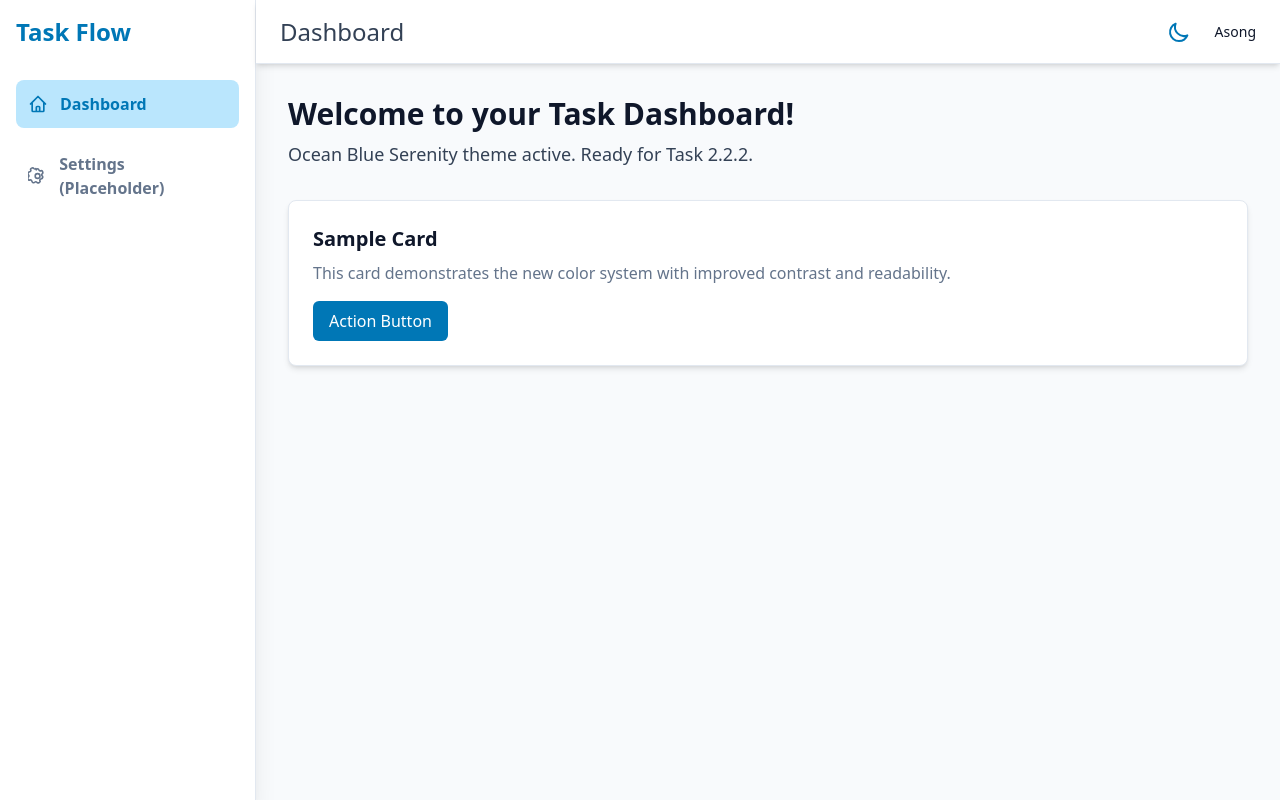
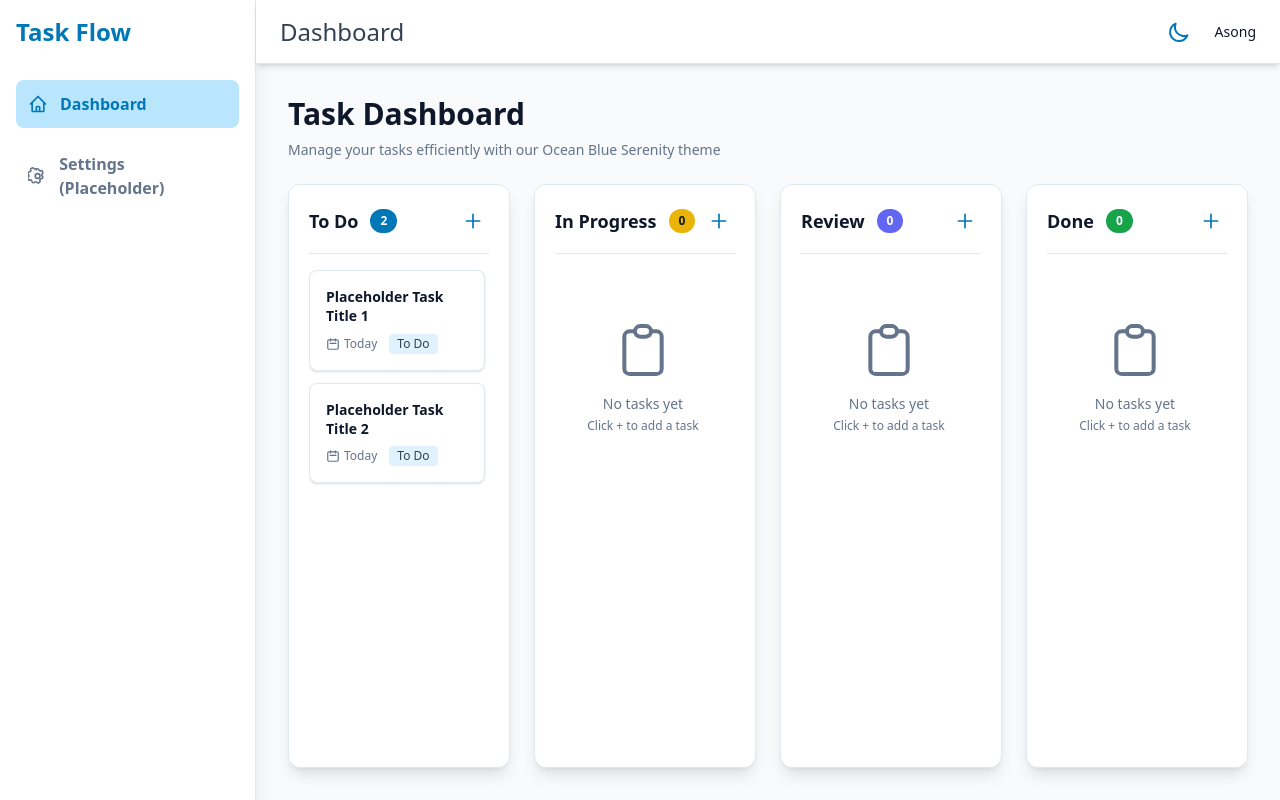
Before and after one commit to CourageAyim/task-manager-app, a Vue app in the folder client/: page /dashboard in a window 1280 px wide. Built offline with nearby package versions, Linux system fonts and the light colour scheme.

Commit message:
feat(kanban): Implement responsive TaskList and TaskColumn components

```diff
--- a/client/src/components/AppLayout.vue
+++ b/client/src/components/AppLayout.vue
@@ -96,6 +96,8 @@ const toggleDark = () => {
   isDark.value = !isDark.value;
   document.documentElement.classList.toggle('dark');
   localStorage.setItem('theme', isDark.value ? 'dark' : 'light');
+  // Trigger a custom event to notify other components
+  window.dispatchEvent(new CustomEvent('theme-changed', { detail: { isDark: isDark.value } }));
 };
 
 onMounted(() => {
--- /dev/null
+++ b/client/src/components/TaskColumn.vue
@@ -0,0 +1,178 @@
+<template>
+  <div class="flex flex-col rounded-xl p-5 shadow-lg transition-all duration-300 h-full"
+       :class="[isDark ? 'bg-bg-dark-elevated border border-border-dark' : 'bg-bg-light-elevated border border-border-light']">
+
+    <!-- Column Header -->
+    <header class="flex justify-between items-center pb-4 mb-4 border-b transition-colors duration-300"
+            :class="[isDark ? 'border-border-dark' : 'border-border-light']">
+      <div class="flex items-center gap-3">
+        <h3 class="text-lg font-bold transition-colors duration-300"
+            :class="[isDark ? 'text-text-dark-primary' : 'text-text-light-primary']">
+          {{ title }}
+        </h3>
+        <span class="px-2.5 py-1 rounded-full text-xs font-bold transition-colors duration-300"
+              :class="statusClasses">
+          {{ taskCount }}
+        </span>
+      </div>
+
+      <button @click="addTask"
+              class="p-1.5 rounded-lg transition-all duration-200 hover:scale-110"
+              :class="[isDark ? 'text-accent-primary hover:bg-bg-dark-base' : 'text-accent-dark-primary hover:bg-bg-light-hover']">
+        <svg class="w-5 h-5" fill="none" stroke="currentColor" viewBox="0 0 24 24" xmlns="http://www.w3.org/2000/svg">
+          <path stroke-linecap="round" stroke-linejoin="round" stroke-width="2" d="M12 4v16m8-8H4"></path>
+        </svg>
+      </button>
+    </header>
+
+    <!-- Task Cards Container -->
+    <div class="flex-grow overflow-y-auto space-y-3 pr-1">
+      <div v-for="i in taskCount"
+           :key="i"
+           class="group p-4 rounded-lg shadow transition-all duration-200 cursor-pointer border"
+           :class="[
+             isDark
+               ? 'bg-bg-dark-base border-border-dark hover:border-accent-primary hover:shadow-lg hover:shadow-accent-primary/10'
+               : 'bg-white border-border-light hover:border-accent-dark-primary hover:shadow-lg hover:shadow-accent-dark-primary/10'
+           ]">
+
+        <!-- Task Title -->
+        <div class="flex items-start justify-between gap-2 mb-2">
+          <p class="font-semibold text-sm leading-snug transition-colors duration-300"
+             :class="[isDark ? 'text-text-dark-primary' : 'text-text-light-primary']">
+            Placeholder Task Title {{ i }}
+          </p>
+          <button class="opacity-0 group-hover:opacity-100 transition-opacity duration-200 hover:text-error"
+                  :class="[isDark ? 'text-text-dark-tertiary' : 'text-text-light-tertiary']">
+            <svg class="w-4 h-4" fill="none" stroke="currentColor" viewBox="0 0 24 24">
+              <path stroke-linecap="round" stroke-linejoin="round" stroke-width="2" d="M6 18L18 6M6 6l12 12"></path>
+            </svg>
+          </button>
+        </div>
+
+        <!-- Task Meta Info -->
+        <div class="flex items-center gap-3 text-xs">
+          <span class="flex items-center gap-1 transition-colors duration-300"
+                :class="[isDark ? 'text-text-dark-tertiary' : 'text-text-light-tertiary']">
+            <svg class="w-3.5 h-3.5" fill="none" stroke="currentColor" viewBox="0 0 24 24">
+              <path stroke-linecap="round" stroke-linejoin="round" stroke-width="2" d="M8 7V3m8 4V3m-9 8h10M5 21h14a2 2 0 002-2V7a2 2 0 00-2-2H5a2 2 0 00-2 2v12a2 2 0 002 2z"></path>
+            </svg>
+            Today
+          </span>
+          <span class="px-2 py-0.5 rounded text-xs font-medium"
+                :class="statusBadgeClasses">
+            {{ statusLabel }}
+          </span>
+        </div>
+      </div>
+
+      <!-- Empty State -->
+      <div v-if="taskCount === 0"
+           class="flex flex-col items-center justify-center py-12 px-4 text-center">
+        <svg class="w-16 h-16 mb-3 transition-colors duration-300"
+             :class="[isDark ? 'text-text-dark-tertiary' : 'text-text-light-tertiary']"
+             fill="none" stroke="currentColor" viewBox="0 0 24 24">
+          <path stroke-linecap="round" stroke-linejoin="round" stroke-width="1.5" d="M9 5H7a2 2 0 00-2 2v12a2 2 0 002 2h10a2 2 0 002-2V7a2 2 0 00-2-2h-2M9 5a2 2 0 002 2h2a2 2 0 002-2M9 5a2 2 0 012-2h2a2 2 0 012 2"></path>
+        </svg>
+        <p class="text-sm font-medium transition-colors duration-300"
+           :class="[isDark ? 'text-text-dark-tertiary' : 'text-text-light-tertiary']">
+          No tasks yet
+        </p>
+        <p class="text-xs mt-1 transition-colors duration-300"
+           :class="[isDark ? 'text-text-dark-tertiary' : 'text-text-light-tertiary']">
+          Click + to add a task
+        </p>
+      </div>
+    </div>
+  </div>
+</template>
+
+<script setup>
+import { computed, ref, onMounted, onBeforeUnmount, watch } from 'vue';
+
+const props = defineProps({
+  title: { type: String, required: true },
+  status: { type: String, required: true },
+  taskCount: { type: Number, default: 0 },
+});
+
+// Reactive dark mode detection
+const isDark = ref(false);
+
+const checkTheme = () => {
+  isDark.value = document.documentElement.classList.contains('dark');
+};
+
+let themeObserver = null;
+
+onMounted(() => {
+  // Initial check
+  checkTheme();
+
+  // Listen for custom theme change event
+  const handleThemeChange = (event) => {
+    isDark.value = event.detail.isDark;
+  };
+  window.addEventListener('theme-changed', handleThemeChange);
+
+  // Also observe DOM changes with MutationObserver
+  themeObserver = new MutationObserver((mutations) => {
+    mutations.forEach((mutation) => {
+      if (mutation.attributeName === 'class') {
+        checkTheme();
+      }
+    });
+  });
+
+  themeObserver.observe(document.documentElement, {
+    attributes: true,
+    attributeFilter: ['class']
+  });
+
+  // Cleanup
+  onBeforeUnmount(() => {
+    window.removeEventListener('theme-changed', handleThemeChange);
+    if (themeObserver) {
+      themeObserver.disconnect();
+    }
+  });
+});
+
+// Status badge for column header
+const statusClasses = computed(() => {
+  switch (props.status) {
+    case 'to-do':
+      return isDark.value
+        ? 'bg-accent-primary text-bg-dark-base'
+        : 'bg-accent-dark-primary text-white';
+    case 'in-progress':
+      return 'bg-yellow-500 text-gray-900';
+    case 'review':
+      return 'bg-indigo-500 text-white';
+    case 'done':
+      return 'bg-green-600 text-white';
+    default:
+      return 'bg-gray-500 text-white';
+  }
+});
+
+// Status badge for individual task cards
+const statusBadgeClasses = computed(() => {
+  const base = isDark.value ? 'bg-bg-dark-header' : 'bg-bg-light-hover';
+  const textColor = isDark.value ? 'text-text-dark-secondary' : 'text-text-light-secondary';
+  return `${base} ${textColor}`;
+});
+
+// Status label
+const statusLabel = computed(() => {
+  return props.status.split('-').map(word =>
+    word.charAt(0).toUpperCase() + word.slice(1)
+  ).join(' ');
+});
+
+// Add task function (placeholder)
+const addTask = () => {
+  console.log(`Add task to ${props.title}`);
+  // Future: Emit event or call API
+};
+</script>
--- /dev/null
+++ b/client/src/components/TaskList.vue
@@ -0,0 +1,18 @@
+<template>
+  <div class="grid grid-cols-1 gap-6 h-full sm:grid-cols-2 lg:grid-cols-3 xl:grid-cols-4">
+
+    <TaskColumn title="To Do" status="to-do" :task-count="2" />
+
+    <TaskColumn title="In Progress" status="in-progress" :task-count="0" />
+
+    <TaskColumn title="Review" status="review" :task-count="0" />
+
+    <TaskColumn title="Done" status="done" :task-count="0" />
+
+  </div>
+</template>
+
+<script setup>
+import TaskColumn from './TaskColumn.vue';
+// Future step: Add logic here to fetch, filter, and pass tasks down to TaskColumn
+</script>
--- a/client/src/views/DashboardView.vue
+++ b/client/src/views/DashboardView.vue
@@ -1,41 +1,67 @@
 <template>
   <AppLayout>
-    <h2 class="text-3xl font-bold transition-colors duration-300"
-        :class="[isDark ? 'text-text-dark-primary' : 'text-text-light-primary']">
-      Welcome to your Task Dashboard!
-    </h2>
-    <p class="mt-2 text-lg transition-colors duration-300"
-       :class="[isDark ? 'text-text-dark-secondary' : 'text-text-light-secondary']">
-      Ocean Blue Serenity theme active. Ready for Task 2.2.2.
-    </p>
+    <div class="flex flex-col h-full">
+      <!-- Dashboard Header -->
+      <div class="mb-6">
+        <h2 class="text-3xl font-bold mb-2 transition-colors duration-300"
+            :class="[isDark ? 'text-text-dark-primary' : 'text-text-light-primary']">
+          Task Dashboard
+        </h2>
+        <p class="text-sm transition-colors duration-300"
+           :class="[isDark ? 'text-text-dark-tertiary' : 'text-text-light-tertiary']">
+          Manage your tasks efficiently with our Ocean Blue Serenity theme
+        </p>
+      </div>
 
-    <!-- Example Card to demonstrate the palette -->
-    <div class="mt-8 p-6 rounded-lg shadow-md transition-colors duration-300"
-         :class="[isDark ? 'bg-bg-dark-elevated' : 'bg-bg-light-elevated border border-border-light']">
-      <h3 class="text-xl font-semibold mb-2"
-          :class="[isDark ? 'text-text-dark-primary' : 'text-text-light-primary']">
-        Sample Card
-      </h3>
-      <p :class="[isDark ? 'text-text-dark-tertiary' : 'text-text-light-tertiary']">
-        This card demonstrates the new color system with improved contrast and readability.
-      </p>
-      <button class="mt-4 px-4 py-2 rounded-md font-medium transition-colors duration-200"
-              :class="[
-                isDark ? 'bg-accent-primary text-bg-dark-base hover:bg-accent-hover' : 'bg-accent-dark-primary text-white hover:bg-accent-dark-secondary'
-              ]">
-        Action Button
-      </button>
+      <!-- Task Board -->
+      <TaskList class="flex-grow"/>
     </div>
   </AppLayout>
 </template>
 
 <script setup>
 import AppLayout from '../components/AppLayout.vue'
-import { ref, onMounted } from 'vue';
+import TaskList from '../components/TaskList.vue'
+import { ref, onMounted, onBeforeUnmount } from 'vue';
 
 const isDark = ref(false);
 
+const checkTheme = () => {
+  isDark.value = document.documentElement.classList.contains('dark');
+};
+
+let themeObserver = null;
+
 onMounted(() => {
-  isDark.value = document.documentElement.classList.contains('dark');
+  // Initial check
+  checkTheme();
+
+  // Listen for custom theme change event
+  const handleThemeChange = (event) => {
+    isDark.value = event.detail.isDark;
+  };
+  window.addEventListener('theme-changed', handleThemeChange);
+
+  // Observe DOM changes
+  themeObserver = new MutationObserver((mutations) => {
+    mutations.forEach((mutation) => {
+      if (mutation.attributeName === 'class') {
+        checkTheme();
+      }
+    });
+  });
+
+  themeObserver.observe(document.documentElement, {
+    attributes: true,
+    attributeFilter: ['class']
+  });
+
+  // Cleanup
+  onBeforeUnmount(() => {
+    window.removeEventListener('theme-changed', handleThemeChange);
+    if (themeObserver) {
+      themeObserver.disconnect();
+    }
+  });
 });
 </script>
```
